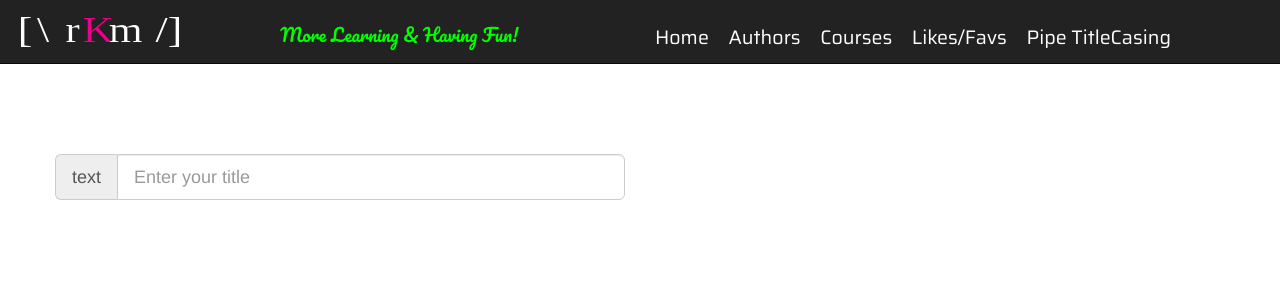
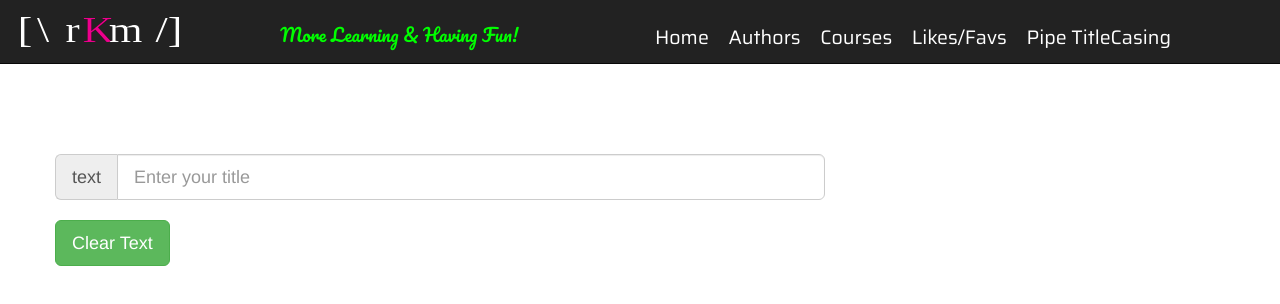
Before and after one commit to r2c0der/ngBeg2Adv, an Angular app: page /title in a window 1280 px wide. Shown: the top 304 px of the page. Built offline with nearby package versions, Linux system fonts and the light colour scheme; a web font is replaced by a local one.

Commit message:
Added reset button; resolved error [input feedback not displaying] - modified code to add name attribute to input field

```diff
--- a/src/app/exercises/title-casing/title-casing.component.html
+++ b/src/app/exercises/title-casing/title-casing.component.html
@@ -1,10 +1,16 @@
 <div class="row">
-  <div class="col-md-6">
-    <div class="input-group input-group-lg">
-      <span class="input-group-addon" id="title">text</span>
-      <input [(ngModel)]="title" type="text" class="form-control" placeholder="Enter your title" aria-describedby="title">
-    </div>
+  <div class="col-md-8">
+    <form>
+      <div class="input-group input-group-lg">
+        <span class="input-group-addon" id="title">text</span>
+        <input [(ngModel)]="title" type="text" name="title" class="form-control" placeholder="Enter your title" aria-describedby="title" />
+      </div>
+      <br />
+        <button class="btn btn-lg btn-success" type="reset" >Clear Text</button>
+    </form>
+    <br />
     <h4>  {{ title | rkmtitlecase }}</h4>
+
   </div>
 
 </div>
```
